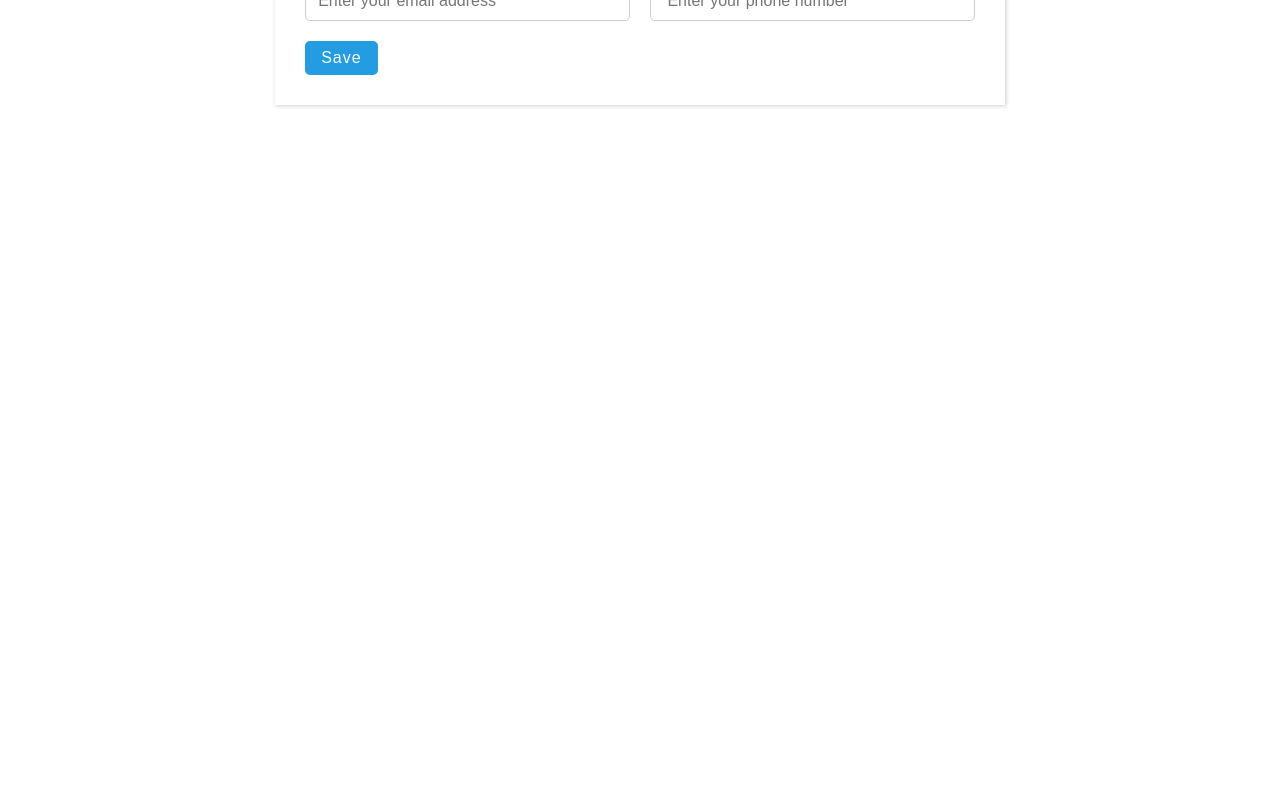
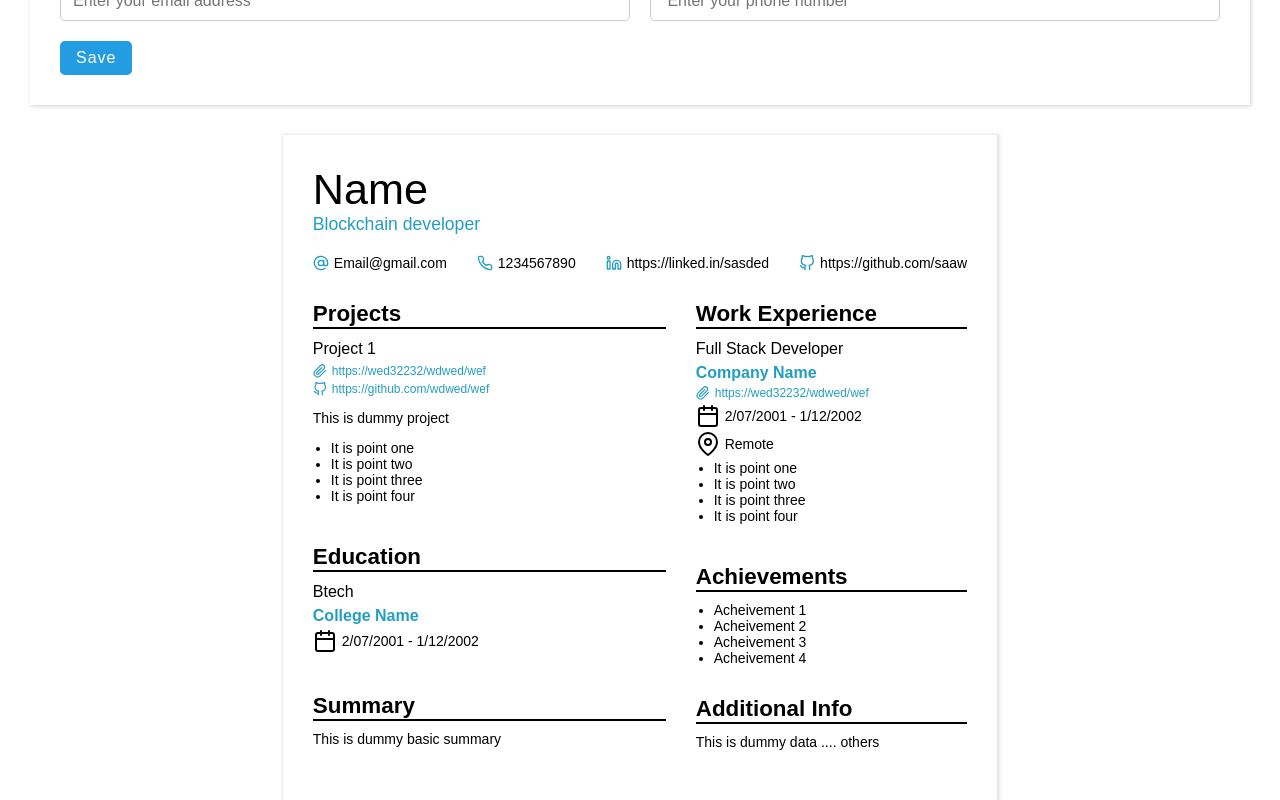
Before and after one commit to SumitB007/ResumeBuilderApp, a React (Create React App) app: page / in a window 1280 px wide. Shown: the part 1200-2000 px from the top of the page. Before the commit the page ends 1335 px from the top, so only its background shows below. Built offline with nearby package versions, Linux system fonts and the light colour scheme.

Commit message:
Resume static view

```diff
--- a/src/components/Body/Body.js
+++ b/src/components/Body/Body.js
@@ -2,6 +2,7 @@ import React from "react";
 import { useState } from "react";
 import {ArrowDown} from "react-feather";
 import Editor from "../Editor/Editor";
+import Resume from "../Resume/Resume"
 import styles from "./Body.module.css";
 
 
@@ -85,6 +86,7 @@ function Body(){
                 information={resumeInformation}
                 setInformation= {setResumeInformation}
                 />
+            <Resume />
             </div>
 
         </div>
--- a/src/components/Body/Body.module.css
+++ b/src/components/Body/Body.module.css
@@ -59,3 +59,12 @@
     height: 20px;
     width: 20px;
 }
+
+
+.main{
+    display: flex;
+    flex-direction: column;
+    gap: 30px;
+    width: 100%;
+
+}
--- a/src/components/Editor/Editor.js
+++ b/src/components/Editor/Editor.js
@@ -549,7 +549,7 @@ function Editor(props){
             github: activeInfo.details[activeDetailIndex]?.github || "",
             college: activeInfo.details[activeDetailIndex]?.college || "",
         });
-    },[activeDetailIndex]);
+    }, [activeDetailIndex]);
 
     return(
         <div className={styles.container}>
--- a/src/components/Editor/Editor.module.css
+++ b/src/components/Editor/Editor.module.css
@@ -6,6 +6,7 @@
     gap: 30px;
     box-shadow: 1px 1px 4px rgba(0,0,0,0.2);
     padding-top: 5px;
+    height: fit-content;
 }
 
 
@@ -16,6 +17,16 @@
     border-bottom: 1px solid rgba(0,0,0,0.1);
 }
 
+
+.header::-webkit-scrollbar{
+    height: 7px;
+    border-radius: 20px;
+}
+
+.header::-webkit-scrollbar-thumb{
+    border-radius: 20px;
+    background-color: rgb(165,165,165);
+}
 
 .header .section{
     padding: 10px;
--- /dev/null
+++ b/src/components/Resume/Resume.js
@@ -0,0 +1,156 @@
+import React, { useEffect, useState } from "react";
+import { AtSign, Calendar, GitHub, Linkedin, MapPin, Paperclip, Phone } from "react-feather";
+
+import styles from "./Resume.module.css";
+
+function Resume(props) {
+
+    const [columns, setColumns] = useState([[],[]]);
+
+
+    const workExpSection = (
+        <div key={"workExp"} className={`${styles.section} ${styles.workExp}`}>
+            <div className={styles.sectionTitle}>Work Experience</div>
+            <div className={styles.content}>
+                <div className={styles.item}>
+                    <p className={styles.title}>Full Stack Developer</p>
+                    <p className={styles.subTitle}>Company Name</p>
+                    <a className={styles.link}>
+                        <Paperclip />
+                        https://wed32232/wdwed/wef
+                    </a>
+                    <div className={styles.date}>
+                        <Calendar /> 2/07/2001 - 1/12/2002
+                    </div>
+                    <p className={styles.date}>
+                        <MapPin />
+                        Remote
+                    </p>
+
+                    <ul className={styles.points}>
+                        <li className={styles.point}>It is point one</li>
+                        <li className={styles.point}>It is point two</li>
+                        <li className={styles.point}>It is point three</li>
+                        <li className={styles.point}>It is point four</li>
+                    </ul>
+                </div>
+            </div>
+        </div>
+    );
+
+    const projectSection = (
+        <div key={"project"} className={`${styles.section} ${styles.project}`}>
+            <div className={styles.sectionTitle}>Projects</div>
+            <div className={styles.content}>
+                <div className={styles.item}>
+                    <p className={styles.title}>Project 1</p>
+                    <a className={styles.link}>
+                        <Paperclip />
+                        https://wed32232/wdwed/wef
+                    </a>
+                    <a className={styles.link}>
+                        <GitHub />
+                        https://github.com/wdwed/wef
+                    </a>
+                    <div className={styles.content}>
+                        <p className={styles.overview}>This is dummy project</p>
+                    </div>
+                    <ul className={styles.points}>
+                        <li className={styles.point}>It is point one</li>
+                        <li className={styles.point}>It is point two</li>
+                        <li className={styles.point}>It is point three</li>
+                        <li className={styles.point}>It is point four</li>
+                    </ul>
+                </div>
+            </div>
+        </div>
+    );
+
+    const educationSection = (
+        <div key={"education"} className={`${styles.section} ${styles.education}`}>
+            <div className={styles.sectionTitle}>Education</div>
+            <div className={styles.content}>
+                <div className={styles.item}>
+                    <p className={styles.title}>Btech</p>
+                    <p className={styles.subTitle}>College Name</p>
+                    <div className={styles.date}>
+                        <Calendar /> 2/07/2001 - 1/12/2002
+                    </div>
+                </div>
+            </div>
+        </div>
+    );
+
+    const achievementSection = (
+        <div key={"achievement"} className={`${styles.section} ${styles.achievement}`}>
+            <div className={styles.sectionTitle}>Achievements</div>
+            <div className={styles.content}>
+            <ul className={styles.numbered}>
+                <li>Acheivement 1</li>
+                <li>Acheivement 2</li>
+                <li>Acheivement 3</li>
+                <li>Acheivement 4</li>
+            </ul>
+            </div>
+        </div>
+    );
+
+    const summarySection = (
+        <div key={"summary"} className={`${styles.section} ${styles.summary}`}>
+            <div className={styles.sectionTitle}>Summary</div>
+            <div className={styles.content}>
+                <p className={styles.overview}>This is dummy basic summary</p>
+            </div>
+        </div>
+    );
+
+    const otherSection = (
+        <div key={"other"} className={`${styles.section} ${styles.other}`}>
+            <div className={styles.sectionTitle}>Additional Info</div>
+            <div className={styles.content}>
+                <p className={styles.overview}>This is dummy data .... others</p>
+            </div>
+        </div>
+    );
+
+
+    useEffect(() => {
+        setColumns([
+            [projectSection,educationSection,summarySection],
+            [workExpSection,achievementSection,otherSection],
+        ]);
+    },[])
+
+    return(
+        <div className={styles.container}>
+            <div className={styles.header}>
+                <p className={styles.heading}>Name</p>
+                <p className={styles.subHeading}>Blockchain developer</p>
+
+                <div className={styles.links}>
+                    <a className={styles.link}><AtSign />Email@gmail.com</a>
+                    <a className={styles.link}><Phone />1234567890</a>
+                    <a className={styles.link}><Linkedin />https://linked.in/sasded</a>
+                    <a className={styles.link}><GitHub />https://github.com/saaw</a>
+                </div>
+            </div>
+
+            <div className={styles.main}>
+                <div className={styles.col1}>
+                    {
+                        columns[0]
+                    }
+                </div>
+                <div className={styles.col2}>
+                    {
+                        columns[1]
+                    }
+                </div>
+            </div>
+        </div>
+    )
+}
+
+
+
+export default Resume;
--- /dev/null
+++ b/src/components/Resume/Resume.module.css
@@ -0,0 +1,165 @@
+.container {
+    min-width: 500px;
+    max-width: 800px;
+    flex: 1.2;
+    height:fit-content;
+    margin: 0 auto;
+    min-height: 900px;
+    box-shadow: 1px 1px 3px 2px rgba(0,0,0,0.1);
+    --color:#239ec2;
+    display: flex;
+    flex-direction: column;
+    gap: 30px;
+    padding: 30px;
+}
+
+
+
+.header{
+    display: flex;
+    flex-direction: column;
+}
+
+
+.header .heading{
+    font-size: 2.7rem;
+    font-weight: 500;
+    text-transform: capitalize;
+}
+
+.header .subHeading {
+    color: var(--color);
+    font-weight: 500;
+    font-size: 1.1rem;
+}
+
+.header .links{
+    margin-top :20px;
+    display: flex;
+    gap: 30px;
+    flex-wrap: wrap;
+    row-gap: 10px;
+}
+
+
+.header .link{
+    font-size: 0.875rem;
+    display: flex;
+    align-items: center;
+    gap: 5px;
+    cursor: pointer;
+
+}
+
+
+.header .link svg{
+    color: var(--color);
+    height:16px;
+    width:16px;
+}
+
+.main {
+    display: flex;
+    gap: 30px;
+}
+
+
+.col1 {
+    flex: 1.3;
+    display: flex;
+    flex-direction: column;
+    gap: 20px;
+}
+
+
+.col2 {
+    flex: 1;
+    display: flex;
+    flex-direction: column;
+    gap: 20px;
+}
+
+
+.section .sectionTitle{
+    font-size: 1.4rem;
+    font-weight: bold;
+    width: 100%;
+    border-bottom: 2px solid #000;
+}
+
+
+.section .content{
+    display: flex;
+    flex-direction: column;
+    gap: 10px;
+    padding: 10px 0;
+}
+
+.section .content .item{
+    border-bottom: 1px dotted lightgray;
+    display: flex;
+    flex-direction: column;
+    gap: 4px;
+    padding-bottom: 10px;
+}
+
+.section .content  > div{
+    border-bottom: 1px dotted lightgray;
+}
+
+.section .content >div:last-child{
+    border-bottom: none;
+}
+
+
+.content .title{
+    font-weight: 500;
+    font-size: 1rem;
+    line-height: 1.3rem;
+}
+
+.content .subTitle{
+    font-weight: bold;
+    color: var(--color);
+    font-size: 1rem;
+}
+
+.content .overview{
+    font-size: 0.875rem;
+
+}
+
+.content .link{
+    display: flex;
+    gap: 5px;
+    font-size: 0.75rem;
+    cursor: pointer;
+    color: var(--color);
+}
+
+.content .link svg{
+    height: 14px;
+    width: 14px;
+    color: var(--color);
+}
+
+
+
+.content .date{
+    display: flex;
+    gap: 5px;
+    align-items: center;
+    font-size: 0.875rem;
+}
+
+
+.content.date svg{
+    height: 14px;
+    width: 14px;
+}
+
+
+.content .points,.numbered {
+    padding-left: 18px;
+    font-size: 0.875rem;
+}
```
